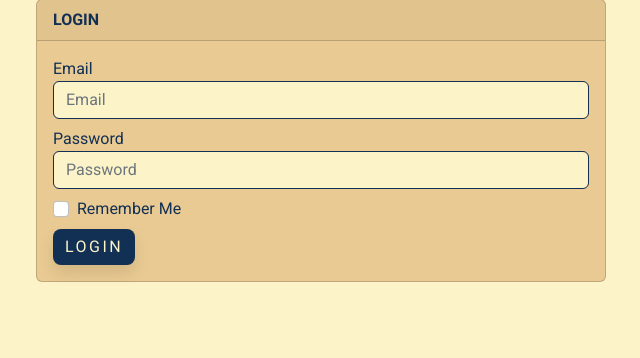
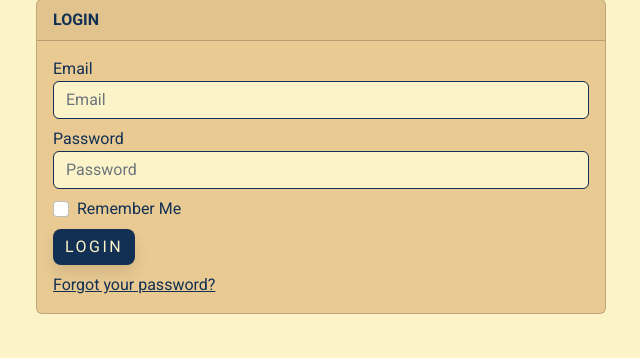
Before and after one commit to cuberkam/wordyforest, a Django app: page /auth/login/ in a window 1280 px wide. Shown: the part 70-428 px from the top of the page, without its empty margins (319-959 px from the left). Run offline with Django 4.2, Linux system fonts and the light colour scheme; some libraries are stand-ins or nearby versions.

Commit message:
Add forgot passsword

```diff
--- a/static/css/base.css
+++ b/static/css/base.css
@@ -46,6 +46,14 @@ body {
     color: var(--primary);
     background-color: var(--dark-blue);
     text-decoration: none;
+}
+
+.a-link:link {
+    --bs-link-color: var(--dark-blue);
+}
+
+.a-link:hover {
+    color: var(--primary);
 }
 
 li {
--- a/templates/login.html
+++ b/templates/login.html
@@ -24,6 +24,9 @@
         </div>
         <button class="button button-blue button-hover-light" style="height: auto;">LOGIN</button>
       </form>
+      <div class="mt-2">
+        <a href="{% url 'forgot_password' %}" class="a-link">Forgot your password?</a>
+      </div>
     </div>
   </div>
 </div>
--- a/users/forms.py
+++ b/users/forms.py
@@ -76,3 +76,47 @@ class CustomUserChangeForm(UserChangeForm):
     class Meta:
         model = get_user_model()
         fields = ("username", "email")
+
+
+class ForgotPassword(forms.Form):
+    email = forms.EmailField(
+        label="Email",
+        widget=forms.EmailInput(
+            attrs={"class": "form-control", "placeholder": "Email"}
+        ),
+    )
+
+    def clean(self):
+        email = self.cleaned_data.get("email")
+
+        values = {"email": email}
+        return values
+
+
+class ResetPassword(forms.Form):
+    password = forms.CharField(
+        max_length=16,
+        min_length=8,
+        label="Password",
+        widget=forms.PasswordInput(
+            attrs={"class": "form-control", "placeholder": "Password"}
+        ),
+    )
+    password2 = forms.CharField(
+        max_length=16,
+        min_length=8,
+        label="Password Check",
+        widget=forms.PasswordInput(
+            attrs={"class": "form-control", "placeholder": "Password Check"}
+        ),
+    )
+
+    def clean(self):
+        password = self.cleaned_data.get("password")
+        password2 = self.cleaned_data.get("password2")
+
+        if password and password2 and password != password2:
+            raise forms.ValidationError("Passwords do not match")
+
+        values = {"password": password}
+        return values
--- a/users/urls.py
+++ b/users/urls.py
@@ -6,4 +6,6 @@ urlpatterns = [
     path("login/", views.login_user, name="login"),
     path("register/", views.register, name="register"),
     path("logout/", views.logout_user, name="logout"),
+    path("forgot_password/", views.forgot_password, name="forgot_password"),
+    path("reset_password/<pk>/", views.reset_password, name="reset_password"),
 ]
--- a/users/views.py
+++ b/users/views.py
@@ -1,10 +1,18 @@
+import logging
+
 from django.contrib import messages
-from django.contrib.auth import authenticate, login, logout
+from django.contrib.auth import authenticate, get_user_model, login, logout
 from django.contrib.auth.decorators import login_required
 from django.shortcuts import redirect, render
+from django.utils import timezone
+from utils.send_mail import send_mail_reset_password
+
+from users.models import ResetPassword
 
 from . import forms
 from .models import CustomUser
+
+logger = logging.getLogger(__name__)
 
 
 def login_user(request):
@@ -45,6 +53,7 @@ def register(request):
         login(request, new_user)
 
         return redirect("index")
+
     elif form.errors != {}:
         form_errors = form.non_field_errors().as_text()
         messages.error(request, form_errors)
@@ -56,3 +65,60 @@ def register(request):
 def logout_user(request):
     logout(request)
     return redirect("index")
+
+
+def forgot_password(request):
+    form = forms.ForgotPassword(request.POST or None)
+
+    if form.is_valid():
+        email = form.cleaned_data.get("email")
+
+        user = get_user_model().objects.filter(email=email)
+        if user.exists():
+            user_id = user.values()[0]["id"]
+            reset_password_instance = ResetPassword.objects.create(user_id=user_id)
+
+            send_mail_reset_password(email, reset_password_instance.url_id)
+
+        messages.success(request, "Email sent")
+
+    context = {"form": form}
+    return render(request, "forgot_password.html", context)
+
+
+def reset_password(request, pk):
+    form = forms.ResetPassword(request.POST or None)
+    reset_password_instance = ResetPassword.objects.filter(url_id=pk)
+
+    if reset_password_instance.exists():
+        expire_date = reset_password_instance.values()[0]["expire_date"]
+
+        if expire_date >= timezone.now():
+
+            if form.is_valid():
+                user_id = reset_password_instance.values()[0]["user_id"]
+                user = get_user_model().objects.get(pk=user_id)
+
+                password = form.cleaned_data.get("password")
+
+                user.set_password(password)
+                user.save()
+                login(request, user)
+                messages.success(request, "Your password was successfully reset.")
+
+                reset_password_instance.delete()
+
+                return redirect("index")
+
+            elif form.errors != {}:
+                form_errors = form.non_field_errors().as_text()
+                messages.error(request, form_errors)
+                logger.error(form_errors)
+
+            context = {"form": form}
+            return render(request, "reset_password.html", context)
+
+        reset_password_instance.delete()
+
+    messages.error(request, "This link has expired or has been used.")
+    return redirect("index")
```
Also changed, not shown: templates/email/reset_password.html (added, +16 -0 lines), templates/forgot_password.html (added, +24 -0 lines), templates/reset_password.html (added, +28 -0 lines), users/models.py (+17 -0 lines), utils/send_mail.py (added, +25 -0 lines), wordyforest/settings.py (+10 -0 lines), users/migrations/0010_resetpassword.py (added), word_lists/migrations/0004_alter_wordslist_options.py (added).
